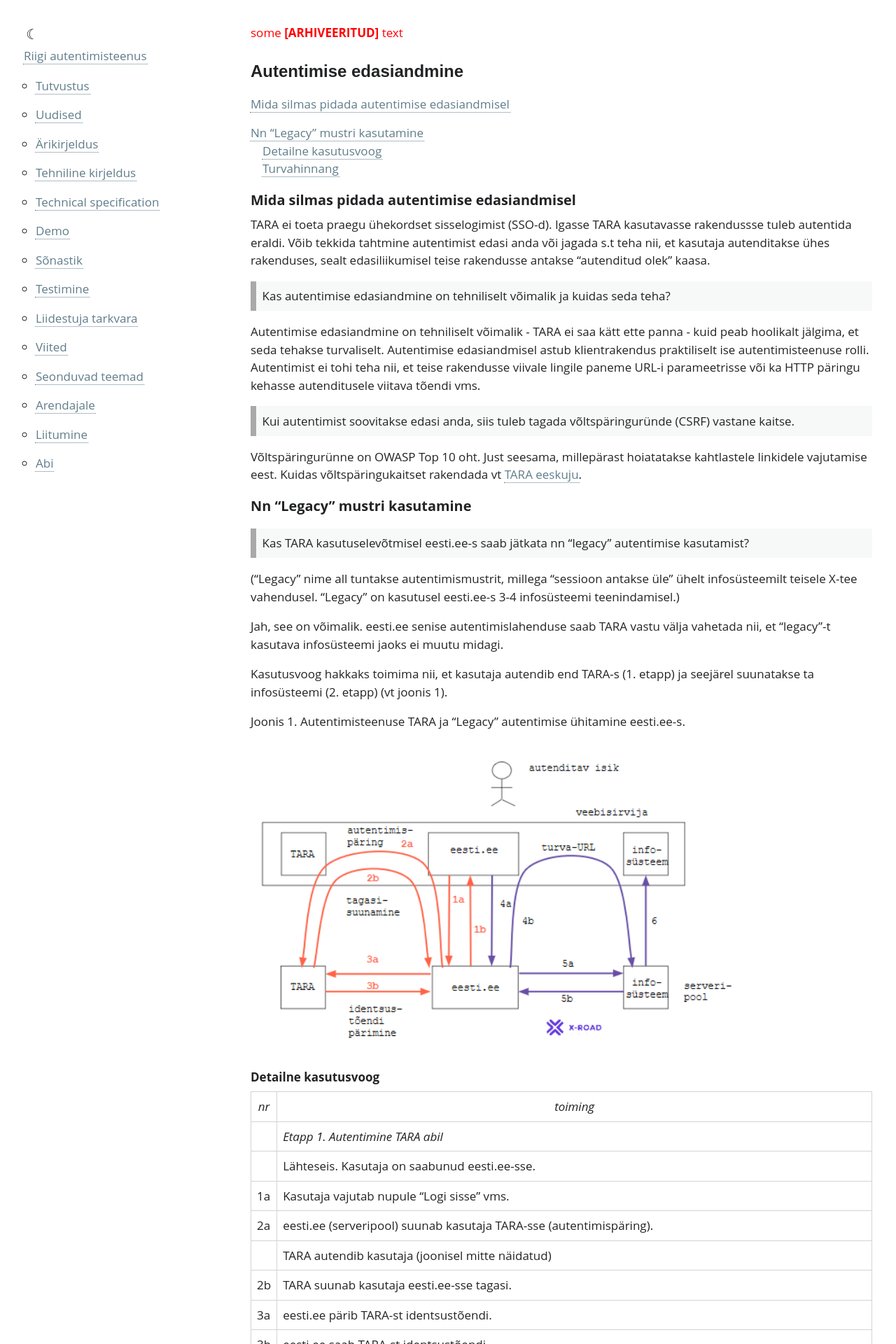
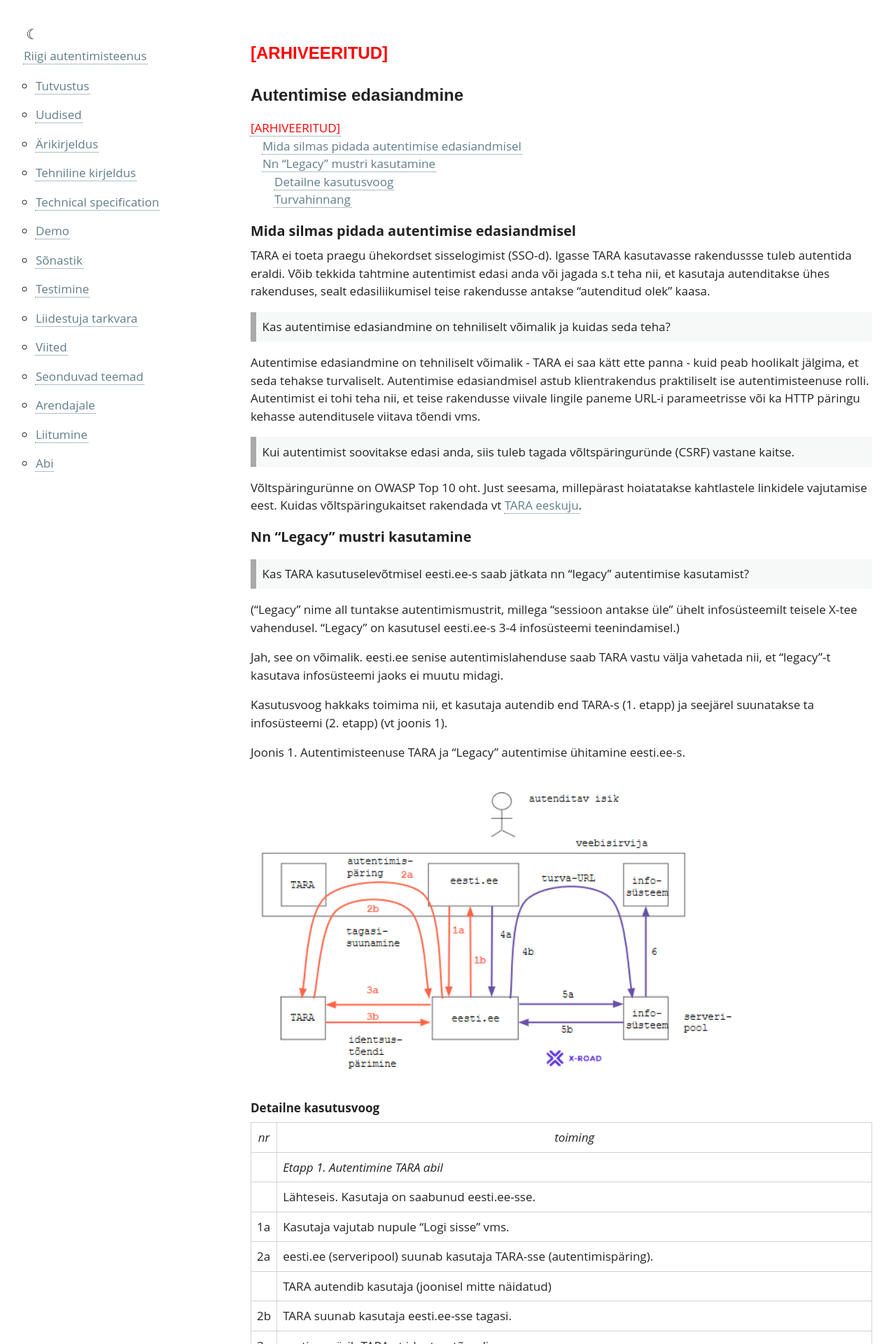
Before and after one commit to e-gov/TARA-Doku, a Jekyll site: the page built from Edasiandmine.md, in a window 1280 px wide. Shown: the top 1920 px of the page at 70% size. Built offline with Jekyll 4.4.1, drawn with Linux system fonts in a browser that asks for light colours; our own code applies the rules of GitHub Pages for plain Markdown files.

Commit message:
Update Edasiandmine.md

```diff
--- a/Edasiandmine.md
+++ b/Edasiandmine.md
@@ -1,7 +1,7 @@
 ---
 permalink: Edasiandmine
 ---
-<span style="color:red">some **[ARHIVEERITUD]** text</span>
+# <span style="color: red">[ARHIVEERITUD]</span>
 # Autentimise edasiandmine
 {: .no_toc}
 
```
